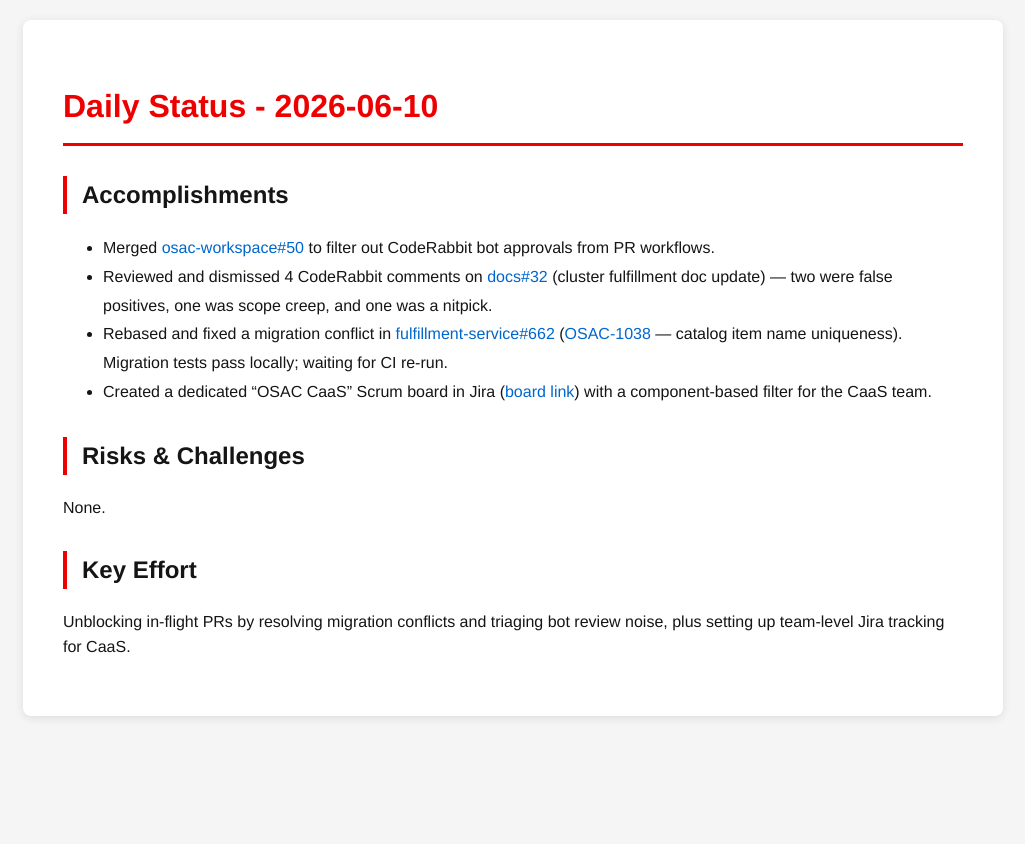
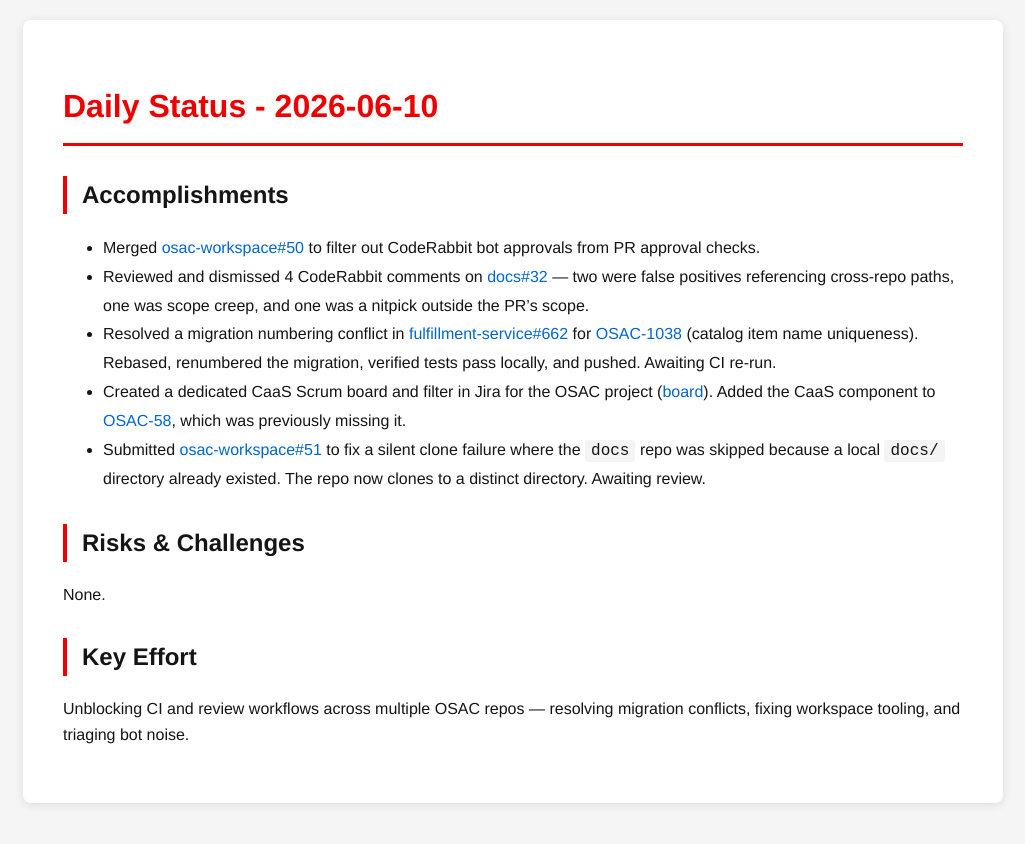
Before and after one commit to tzvatot/daily-status, a Jekyll site: the page built from 2026-06-10.md, in a window 1280 px wide. Shown: the top 844 px of the page, without its empty margins (127-1152 px from the left). Built offline with Jekyll 4.4.1, drawn with Linux system fonts in a browser that asks for light colours.

Commit message:
Daily status update - 2026-06-10

```diff
--- a/2026-06-10.md
+++ b/2026-06-10.md
@@ -7,13 +7,14 @@
 # Daily Status - 2026-06-10
 
 ## Accomplishments
-- Merged [osac-workspace#50](https://github.com/osac-project/osac-workspace/pull/50) to filter out CodeRabbit bot approvals from PR workflows.
-- Reviewed and dismissed 4 CodeRabbit comments on [docs#32](https://github.com/osac-project/docs/pull/32) (cluster fulfillment doc update) — two were false positives, one was scope creep, and one was a nitpick.
-- Rebased and fixed a migration conflict in [fulfillment-service#662](https://github.com/osac-project/fulfillment-service/pull/662) ([OSAC-1038](https://redhat.atlassian.net/browse/OSAC-1038) — catalog item name uniqueness). Migration tests pass locally; waiting for CI re-run.
-- Created a dedicated "OSAC CaaS" Scrum board in Jira ([board link](https://redhat.atlassian.net/jira/software/c/projects/OSAC/boards/12411)) with a component-based filter for the CaaS team.
+- Merged [osac-workspace#50](https://github.com/osac-project/osac-workspace/pull/50) to filter out CodeRabbit bot approvals from PR approval checks.
+- Reviewed and dismissed 4 CodeRabbit comments on [docs#32](https://github.com/osac-project/docs/pull/32) — two were false positives referencing cross-repo paths, one was scope creep, and one was a nitpick outside the PR's scope.
+- Resolved a migration numbering conflict in [fulfillment-service#662](https://github.com/osac-project/fulfillment-service/pull/662) for [OSAC-1038](https://redhat.atlassian.net/browse/OSAC-1038) (catalog item name uniqueness). Rebased, renumbered the migration, verified tests pass locally, and pushed. Awaiting CI re-run.
+- Created a dedicated CaaS Scrum board and filter in Jira for the OSAC project ([board](https://redhat.atlassian.net/jira/software/c/projects/OSAC/boards/12411)). Added the CaaS component to [OSAC-58](https://redhat.atlassian.net/browse/OSAC-58), which was previously missing it.
+- Submitted [osac-workspace#51](https://github.com/osac-project/osac-workspace/pull/51) to fix a silent clone failure where the `docs` repo was skipped because a local `docs/` directory already existed. The repo now clones to a distinct directory. Awaiting review.
 
 ## Risks & Challenges
 None.
 
 ## Key Effort
-Unblocking in-flight PRs by resolving migration conflicts and triaging bot review noise, plus setting up team-level Jira tracking for CaaS.
+Unblocking CI and review workflows across multiple OSAC repos — resolving migration conflicts, fixing workspace tooling, and triaging bot noise.
```
